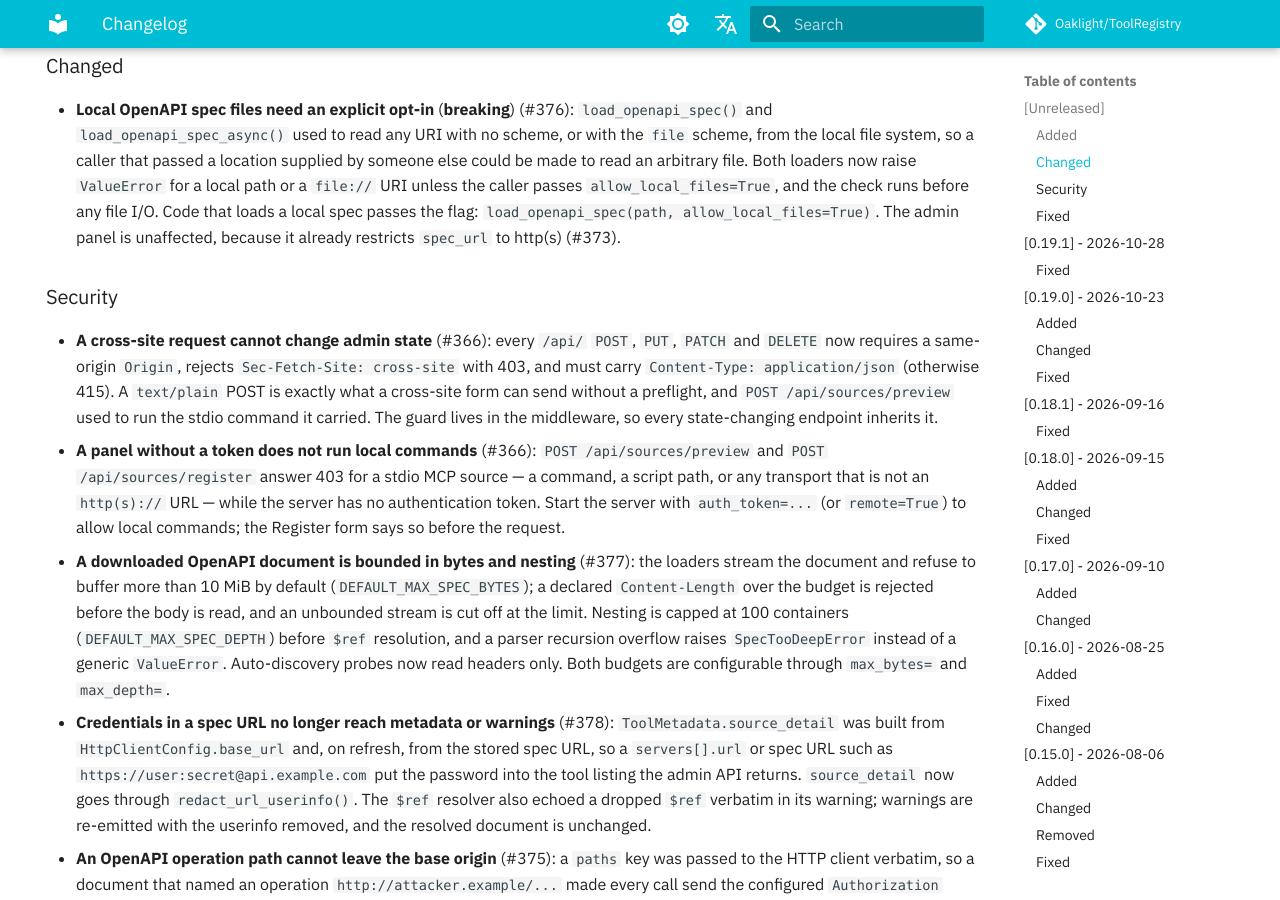
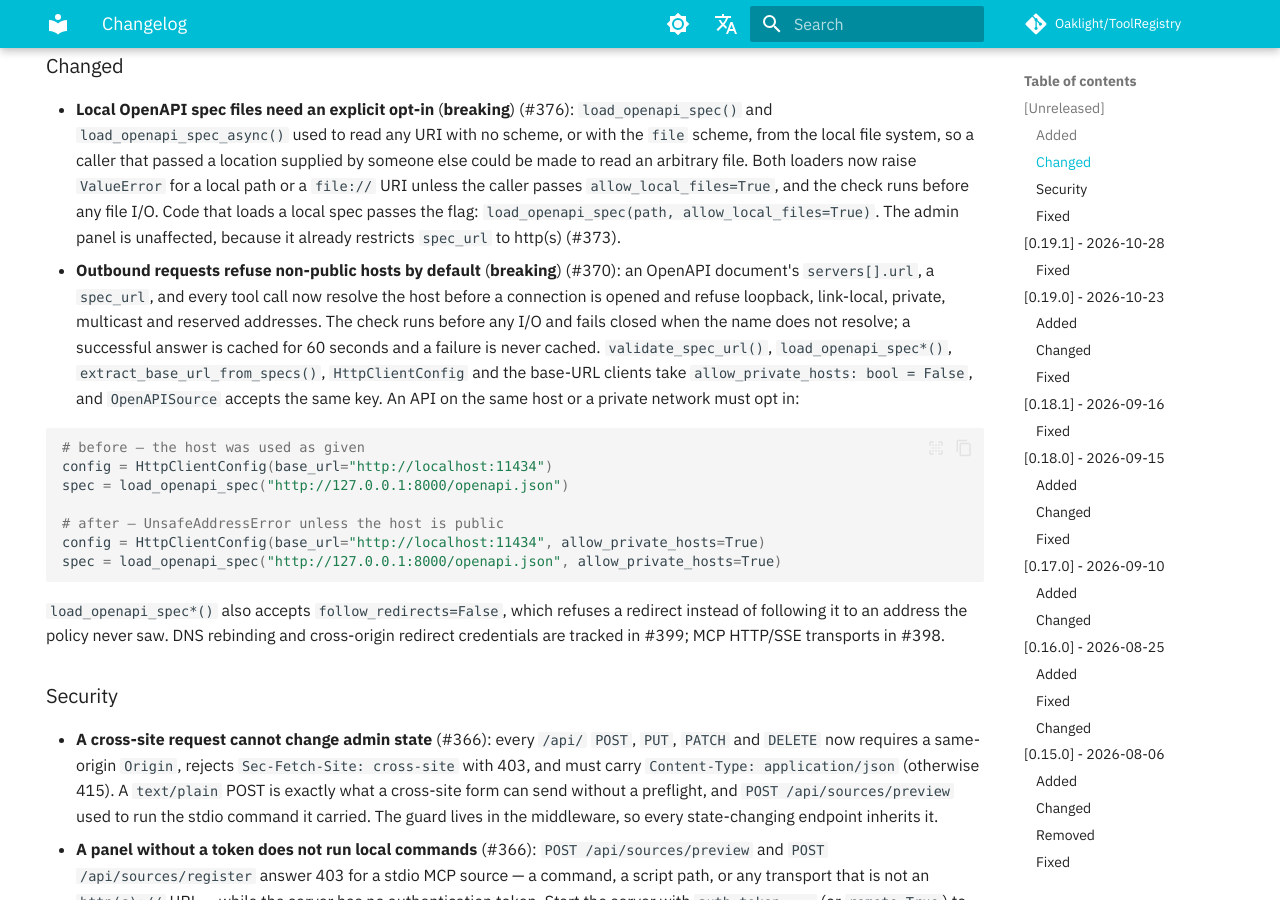
Before and after one commit to Oaklight/ToolRegistry, an MkDocs documentation site: the page built from docs/changelog.md, in a window 1280 px wide and 900 px high, scrolled down 2368 px. Built offline with MkDocs 1.6.1 and Material for MkDocs 9.7.7, drawn with Linux system fonts in a browser that asks for light colours; some web fonts are replaced; comment, search, counter and statistics services are not loaded.

Commit message:
docs(changelog): record the outbound address policy (#370)

````diff
--- a/docs/changelog.md
+++ b/docs/changelog.md
@@ -44,6 +44,19 @@ The format is based on [Keep a Changelog](https://keepachangelog.com/en/1.1.0/),
 ### Changed
 
 - **Local OpenAPI spec files need an explicit opt-in** (**breaking**) (#376): `load_openapi_spec()` and `load_openapi_spec_async()` used to read any URI with no scheme, or with the `file` scheme, from the local file system, so a caller that passed a location supplied by someone else could be made to read an arbitrary file. Both loaders now raise `ValueError` for a local path or a `file://` URI unless the caller passes `allow_local_files=True`, and the check runs before any file I/O. Code that loads a local spec passes the flag: `load_openapi_spec(path, allow_local_files=True)`. The admin panel is unaffected, because it already restricts `spec_url` to http(s) (#373).
+- **Outbound requests refuse non-public hosts by default** (**breaking**) (#370): an OpenAPI document's `servers[].url`, a `spec_url`, and every tool call now resolve the host before a connection is opened and refuse loopback, link-local, private, multicast and reserved addresses. The check runs before any I/O and fails closed when the name does not resolve; a successful answer is cached for 60 seconds and a failure is never cached. `validate_spec_url()`, `load_openapi_spec*()`, `extract_base_url_from_specs()`, `HttpClientConfig` and the base-URL clients take `allow_private_hosts: bool = False`, and `OpenAPISource` accepts the same key. An API on the same host or a private network must opt in:
+
+  ```python
+  # before — the host was used as given
+  config = HttpClientConfig(base_url="http://localhost:11434")
+  spec = load_openapi_spec("http://127.0.0.1:8000/openapi.json")
+
+  # after — UnsafeAddressError unless the host is public
+  config = HttpClientConfig(base_url="http://localhost:11434", allow_private_hosts=True)
+  spec = load_openapi_spec("http://127.0.0.1:8000/openapi.json", allow_private_hosts=True)
+  ```
+
+  `load_openapi_spec*()` also accepts `follow_redirects=False`, which refuses a redirect instead of following it to an address the policy never saw. DNS rebinding and cross-origin redirect credentials are tracked in #399; MCP HTTP/SSE transports in #398.
 
 ### Security
 
````
